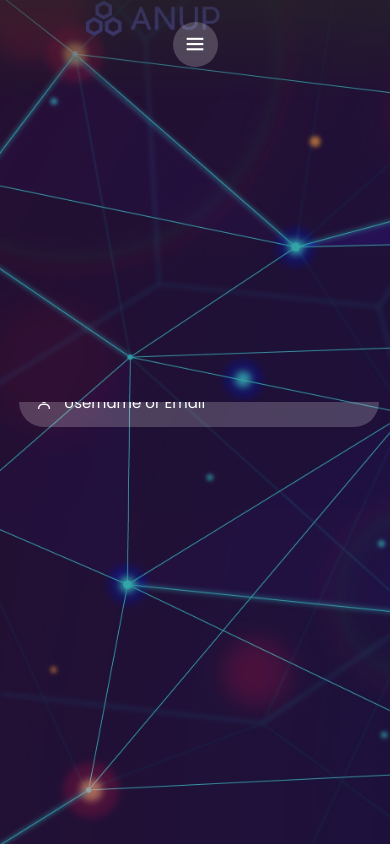
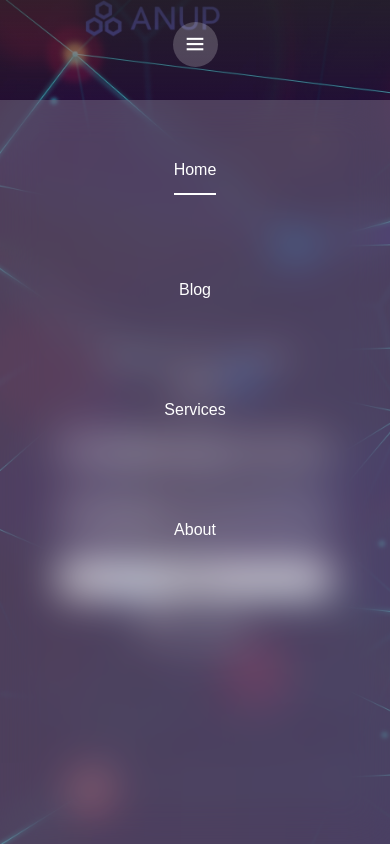
Before and after one commit to anup2065/Login-Page, a plain HTML site: page index.html in a window 390 px wide. Both pictures are taken after a click on the element 195 px from the left and 50 px from the top of the page. Drawn offline with nearby package versions, Linux system fonts and the light colour scheme.

Commit message:
Update style.css
new

```diff
--- a/style.css
+++ b/style.css
@@ -1,5 +1,3 @@
-@import url('https://fonts.googleapis.com/css2?family=Poppins:ital,wght@0,100;0,200;0,300;0,400;0,500;0,600;0,700;0,800;0,900;1,100;1,200;1,300;1,400;1,500;1,600;1,700;1,800;1,900&display=swap');
-
 * {
     margin: 0;
     padding: 0;
@@ -8,7 +6,7 @@
 }
 
 body {
-    background: url(background.jpg);
+    background: url(./background.jpg);
     background-size: cover;
     background-repeat: no-repeat;
     background-attachment: fixed;
@@ -18,7 +16,8 @@ body {
     display: flex;
     justify-content: center;
     align-items: center;
-    min-height: 110vh;
+    min-height: 100vh;
+    padding: 100px 20px 20px;
     background: rgba(39, 39, 39, 0.404);
 }
 
@@ -32,12 +31,6 @@ body {
     line-height: 100px;
     background: linear-gradient(rgba(39, 39, 39, 0.6), transparent);
     z-index: 100;
-}
-
-.nav-logo p {
-    color: white;
-    font-size: 20px;
-    font-weight: 600;
 }
 
 .nav-menu ul {
@@ -56,64 +49,71 @@ body {
     margin: 0 25px;
 }
 
-.link:hover, .active{
+.link:hover,
+.active {
     border-bottom: 2px solid #fff;
 }
 
-.nav-button .btn{
-    width:130px;
-    height:40px;
+.nav-button .btn {
+    width: 130px;
+    height: 40px;
     font-weight: 500;
-    background: rgba(255,255,255,0.4);
-    border:none;
+    background: rgba(255, 255, 255, 0.4);
+    border: none;
     border-radius: 30px;
-    cursor:pointer;
-    transition:0.3s ease;
-
+    cursor: pointer;
+    transition: 0.3s ease;
 }
 
-.btn:hover{
-    background: rgba(255,255,255,0.3);
+.btn:hover {
+    background: rgba(255, 255, 255, 0.3);
 }
 
-#RegisterBtn{
-    margin-left:15px;
+#RegisterBtn {
+    margin-left: 15px;
 }
 
-.btn.white-btn{
-background:rgba(255,255,255,0.7);
+.btn.white-btn {
+    background: rgba(255, 255, 255, 0.7);
 }
 
-.btn.white-btn:hover{
-    background:rgba(255,255,255,0.5);
+.btn.white-btn:hover {
+    background: rgba(255, 255, 255, 0.5);
 }
-.nav-menu-btn{
-    display:none;
+
+.nav-menu-btn {
+    display: none;
 }
-.form-box{
+
+.form-box {
     position: relative;
-display:flex;
-align-items:center;
+    display: flex;
+    align-items: center;
     justify-content: center;
-width:512px;
+    width: 512px;
+    max-width: 100%;
     height: 500px;
     overflow: hidden;
-z-index:2;
+    z-index: 2;
 }
-.login-container{
+
+.login-container {
     position: absolute;
     left: 4px;
-    width:500px;
-    display:flex;
-    flex-direction:column;
+    width: 500px;
+    max-width: 100%;
+    display: flex;
+    flex-direction: column;
     transition: 0.5s ease-in-out;
 }
-.register-container{
+
+.register-container {
     position: absolute;
     right: -520px;
-    width:500px;
-    display:flex;
-    flex-direction:column;
+    width: 500px;
+    max-width: 100%;
+    display: flex;
+    flex-direction: column;
     transition: 0.5s ease-in-out;
 }
 
@@ -122,16 +122,15 @@ z-index:2;
     font-size: small;
     padding: 10px 0;
     display: flex;
-    flex-direction: column; /* Stack children vertically */
-    align-items: center; /* Center items horizontally */
-    gap: 10px; /* Add spacing between elements */
+    flex-direction: column;
+    align-items: center;
+    gap: 10px;
 }
 
-.top-span a{
-font-weight:500;
-color:#fff;
+.top-span a {
+    font-weight: 500;
+    color: #fff;
     margin-left: 5px;
-
 }
 
 header {
@@ -139,20 +138,19 @@ header {
     font-size: 30px;
     text-align: center;
     padding: 10px 0 30px 0;
-    width: 100%; /* Ensure full width for proper centering */
+    width: 100%;
 }
 
-.two-forms{
-    display:flex;
-    gap:10px;
-
+.two-forms {
+    display: flex;
+    gap: 10px;
 }
 
-.input-field{
+.input-field {
     font-size: 15px;
-    background:rgba(255,255,255,0.2);
-    color:#fff;
-    height:50px;
+    background: rgba(255, 255, 255, 0.2);
+    color: #fff;
+    height: 50px;
     width: 100%;
     padding: 0 10px 0 45px;
     border: none;
@@ -160,22 +158,25 @@ header {
     outline: none;
     transition: 0.2s ease;
 }
-.input-field:hover, .input-field:focus{
-    background: rgba(255,255,255,0.25);
-}
-::-webkit-input-placeholder{
-color:#fff;
+
+.input-field:hover,
+.input-field:focus {
+    background: rgba(255, 255, 255, 0.25);
 }
 
-.input-box i{
-position:relative;
-top:-35px;
-left:17px;
-color:#fff;
+::-webkit-input-placeholder {
+    color: #fff;
 }
 
-.submit{
-    font-size:15px;
+.input-box i {
+    position: relative;
+    top: -35px;
+    left: 17px;
+    color: #fff;
+}
+
+.submit {
+    font-size: 15px;
     font-weight: 500;
     color: black;
     height: 45px;
@@ -183,103 +184,143 @@ color:#fff;
     border: none;
     border-radius: 30px;
     outline: none;
-    background: rgba(255,255,255,0.7);
+    background: rgba(255, 255, 255, 0.7);
     cursor: pointer;
     transition: 0.3s ease-in-out;
-
 }
 
-.submit:hover{
-    background: rgba(255,255,255,0.5);
-    box-shadow: 1px 5px 7px 1px rgba(0,0,0,0.2);
+.submit:hover {
+    background: rgba(255, 255, 255, 0.5);
+    box-shadow: 1px 5px 7px 1px rgba(0, 0, 0, 0.2);
 }
+
 .two-col {
     display: flex;
     justify-content: space-between;
     color: white;
     font-size: small;
     margin-top: 10px;
-    padding: 0 10px;  /* Added padding */
+    padding: 0 10px;
 }
 
-.two-col .one{
+.two-col .one {
     display: flex;
     gap: 5px;
-
 }
 
-.two label a{
+.two label a {
     text-decoration: none;
     color: #fff;
 }
 
-.two label a:hover{
+.two label a:hover {
     text-decoration: underline;
-
 }
 
-@media only screen and (max-width: 786px){
-    .nav-button{
+@media only screen and (max-width: 786px) {
+    .nav-button {
         display: none;
-    .nav-menu.responsive{
-        top:100px;
     }
-    }
-    .nav-menu{
+
+    .nav-menu {
         position: absolute;
-        top: -800px;
+        top: -100vh;
+        left: 0;
         display: flex;
         justify-content: center;
-        background: rgba(255,255,255,0.2);
+        background: rgba(255, 255, 255, 0.2);
         width: 100%;
-        height: 90vh;
+        height: calc(100vh - 100px);
         backdrop-filter: blur(20px);
-        transition: .3s;
-
+        transition: 0.3s;
+        padding: 20px 0;
     }
 
-    .nav-menu ul{
+    .nav-menu.responsive {
+        top: 100px;
+    }
+
+    .nav-menu ul {
         flex-direction: column;
         text-align: center;
-
+        gap: 20px;
     }
 
-    .nav-menu-btn{
-        display:block;
-
+    .nav-menu-btn {
+        display: block;
     }
 
-    .nav-menu-btn i{
+    .nav-menu-btn i {
         font-size: 25px;
         color: #fff;
         padding: 10px;
-        background: rgba(255,255,255,0.2);
+        background: rgba(255, 255, 255, 0.2);
         border-radius: 50%;
         cursor: pointer;
-        transition: .3s;
+        transition: 0.3s;
     }
 
-    .nav-menu-btn i:hover{
-        background: rgba(255,255,255,0.15);
+    .nav-menu-btn i:hover {
+        background: rgba(255, 255, 255, 0.15);
+    }
+
+    .form-box {
+        width: 100%;
+        padding: 20px;
+        margin-top: 60px;
+    }
+
+    .login-container,
+    .register-container {
+        width: 100%;
+        position: relative;
+        left: 0 !important;
+        right: 0 !important;
+        opacity: 1 !important;
+        transform: translateX(0);
+        padding: 0 15px;
+    }
+
+    .register-container {
+        display: none;
+    }
+
+    .register-container.active {
+        display: flex;
+    }
+
+    .login-container.hidden {
+        display: none;
+    }
+
+    .top-span {
+        font-size: 0.8rem;
+    }
+
+    header {
+        font-size: 24px;
+        padding: 0 0 20px 0;
+    }
+
+    .two-col {
+        flex-direction: column;
+        align-items: center;
+        gap: 10px;
     }
 }
 
 @media only screen and (max-width: 540px) {
-    .wrapper {
-        min-height: 100vh;
+    .input-field {
+        height: 45px;
+        font-size: 14px;
     }
-    .form-box {
-        width: 100%;
-        height: auto; /* Changed from 500px */
-        padding: 20px; /* Added */
+
+    .submit {
+        height: 40px;
+        font-size: 14px;
     }
-    .register-container, .login-container {
-        width: 100%;
-        padding: 0 15px; /* Reduced from 20px */
+
+    .two-forms {
+        flex-direction: column;
     }
 }
-img{
-    position: relative;
-    max-height: 80px;
-    width: auto;
-}
```
Lines whose indentation alone changed are shown as unchanged.
